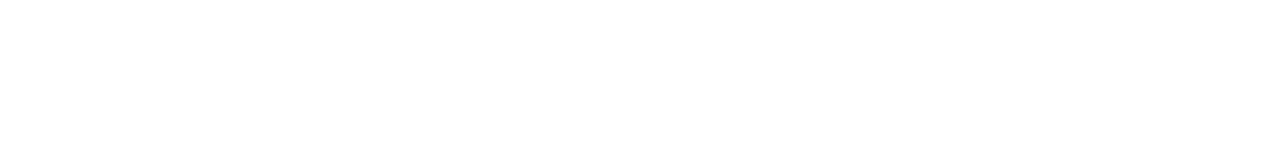
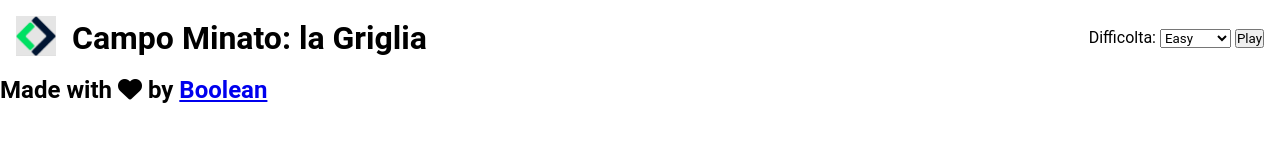
Before and after one commit to Yomakota/js-campominato-grid-classe49, a plain HTML site: page index.html in a window 1280 px wide. Drawn offline with Linux system fonts and the light colour scheme.

Commit message:
add-header

```diff
--- a/css/style.css
+++ b/css/style.css
@@ -0,0 +1,26 @@
+* {
+    margin: 0;
+    padding: 0;
+    box-sizing: border-box;
+    font-family: 'Roboto', sans-serif;
+}
+
+header {
+    display: flex;
+    justify-content: space-between;
+    align-items: center;
+    padding: 1em;
+}
+
+header .title {
+    display: flex;
+     align-items: center;
+}
+
+header .logo {
+    margin-right: 1em;
+}
+
+header .logo img {
+    width: 40px;
+}
--- a/index.html
+++ b/index.html
@@ -4,11 +4,34 @@
     <meta charset="UTF-8">
     <meta http-equiv="X-UA-Compatible" content="IE=edge">
     <meta name="viewport" content="width=device-width, initial-scale=1.0">
+    <link rel="stylesheet" href="https://cdnjs.cloudflare.com/ajax/libs/font-awesome/6.0.0-beta3/css/all.min.css" integrity="sha512-Fo3rlrZj/k7ujTnHg4CGR2D7kSs0v4LLanw2qksYuRlEzO+tcaEPQogQ0KaoGN26/zrn20ImR1DfuLWnOo7aBA==" crossorigin="anonymous" referrerpolicy="no-referrer" />
     <link rel="stylesheet" href="css/style.css">
     <title>Document</title>
 </head>
 <body>
-
+    <header>
+        <div class="title">
+            <div class="logo">
+                <img src="img/logo.png" alt="">
+            </div>
+            <h1>Campo Minato: la Griglia</h1>
+        </div>
+        <div class="level">
+            <label for="">Difficolta:</label>
+            <select name="levels" id="">
+                <option value="easy">Easy</option>
+                <option value="medium">Medium</option>
+                <option value="hard">Hard</option>
+            </select>
+            <button class="btn-play">Play</button>
+        </div>
+    </header>
+    <main>
+        <div class="container"></div>
+    </main>
+    <footer>
+        <h2>Made with <i class="fas fa-heart"></i> by <a href="#">Boolean</a></h2>
+    </footer>
     <script src="js/script.js"></script>
 </body>
 </html>
```
Also changed, not shown: img/logo.png (added), 1 other file.
